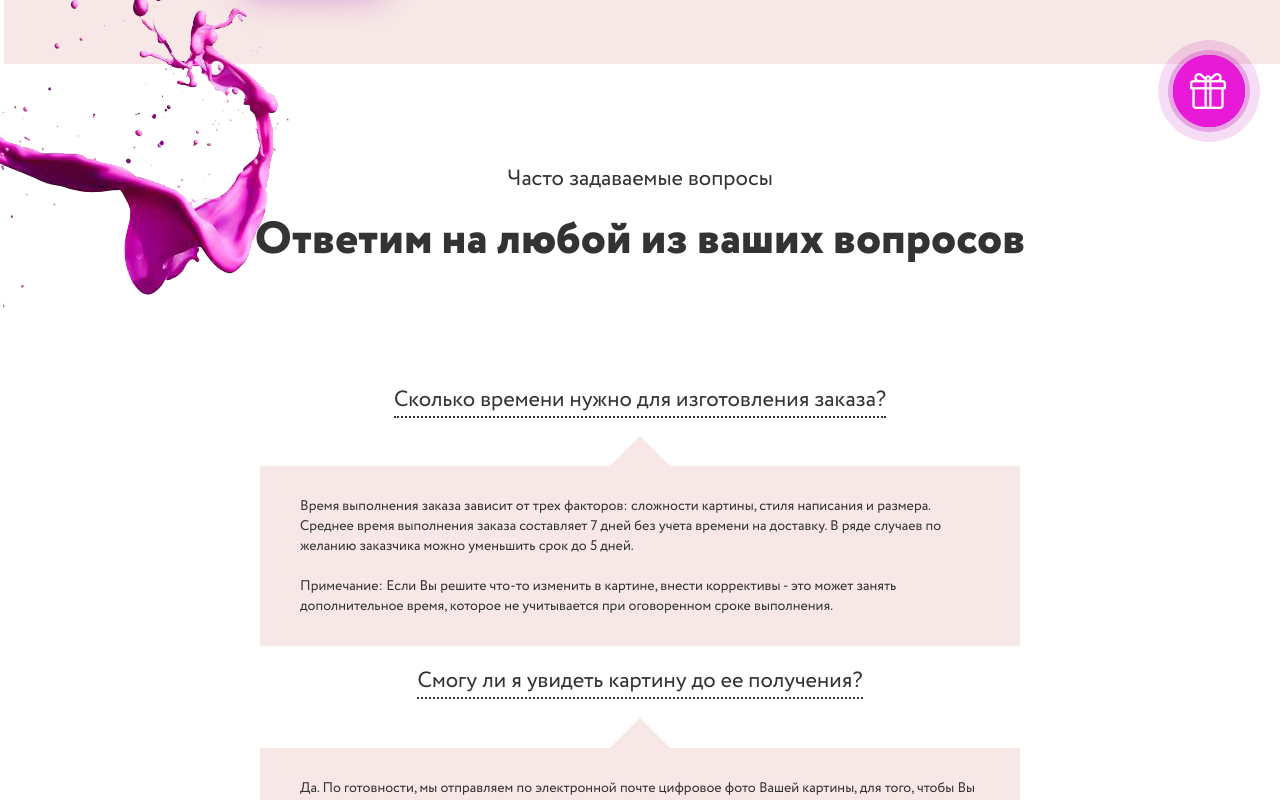
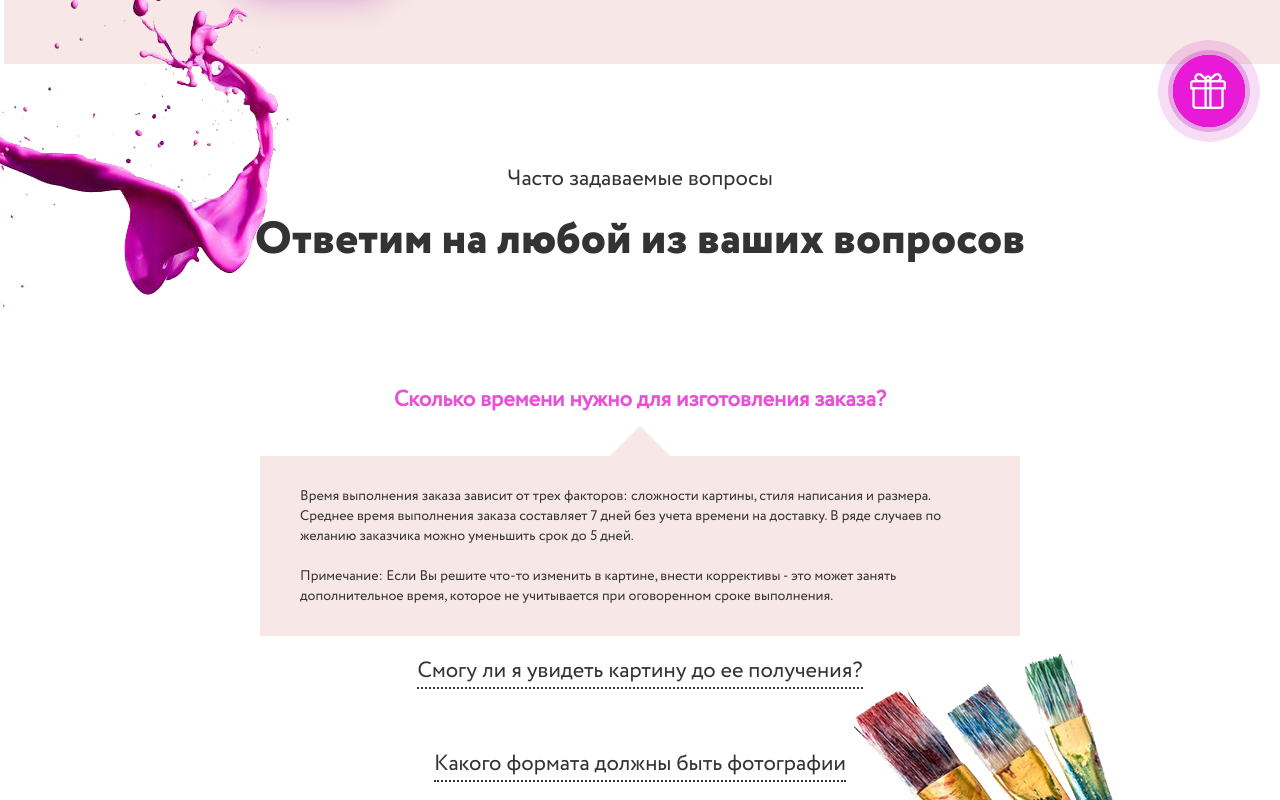
Before and after one commit to AnnaConda007/new-project2, a website with bundled scripts: page src/index.html in a window 1280 px wide. Both pictures are taken after a click on the element "Сколько времени нужно для изготовления заказа?". Shown: the part 9879-10679 px from the top of the page. Built offline with nearby package versions, Linux system fonts and the light colour scheme; a web font is replaced by a local one.

Commit message:
реализован аккордеон в блоке -Ответим на любой из ваших вопросов-

```diff
--- a/src/assets/css/main.css
+++ b/src/assets/css/main.css
@@ -902,11 +902,32 @@ h4 {
 .often-questions .accordion-heading span {
   border-bottom: 2px dotted #333;
 }
+.often-questions p.active-style span {
+  color: #E950D7;
+font-weight: 900;
+text-decoration: none;
+border: 0;
+}
+.often-questions .accordion-heading.active+.accordion-block{
+   display:block;
+}
+
 .often-questions .accordion-block {
+  background-color: #f7e7e6;
+  max-height: 0;
+  opacity: 0;
+  transition: all 0.3s ease-out;
+  overflow: hidden;
+    /*display: none;
   margin-top: 1rem;
-  background-color: #f7e7e6;
+    padding: 3rem 4rem;*/
+}
+.often-questions .accordion-block.active-content{
+  overflow:visible;
+  opacity: 1;
   padding: 3rem 4rem;
 }
+
 .often-questions .accordion-block:before {
   content: '';
   position: absolute;
--- a/src/js/main.js
+++ b/src/js/main.js
@@ -7,6 +7,7 @@ import showMoreStyles from "./modules/showMoreStyles";
 import calc from "./modules/calc";
 import filter from "./modules/filter";
 import pictureSize from "./modules/pictureSize";
+import accordion from "./modules/accordion";
 
 window.addEventListener("DOMContentLoaded", () => {
     "use strict"
@@ -37,4 +38,5 @@ window.addEventListener("DOMContentLoaded", () => {
     })
     filter()
     pictureSize(".sizes-block")
+    accordion(".accordion-heading")
 })
--- /dev/null
+++ b/src/js/modules/accordion.js
@@ -0,0 +1,44 @@
+const accordion = (triggers) => {
+    const btns = document.querySelectorAll(triggers)
+
+    btns.forEach(btn => {
+        btn.addEventListener("click", function () {
+            this.classList.toggle("active-style")                           // toggle  если класс есть, то он его убирает, если класса нет, то добавляет
+            this.nextElementSibling.classList.toggle("active-content")
+
+            if (this.classList.contains("active-style")) {
+                this.nextElementSibling.style.maxHeight = `${this.nextElementSibling.scrollHeight}80px`
+            } else {
+                this.nextElementSibling.style.maxHeight = `0px`
+            }
+        })
+    })
+
+
+
+
+
+
+
+
+
+    //const blocks = document.querySelectorAll(items)
+    /*
+        blocks.forEach(block => {
+            block.classList.add("animated", "fadeInDown")
+        })
+
+        btns.forEach(btn => {
+            btn.addEventListener("click", function () {   // при клике на кнопку
+                if (!this.classList.contains("active")) { // если кнопка не содержит класса "active"
+                    btns.forEach(btn => {
+                        btn.classList.remove("active", "active-style") // то у всех кнопок удаляются классы активности
+                    })
+                    this.classList.add("active", "active-style") // кликнутой кнопке класс добавляется
+                }
+            })
+        })
+    */
+}
+
+export default accordion
```
